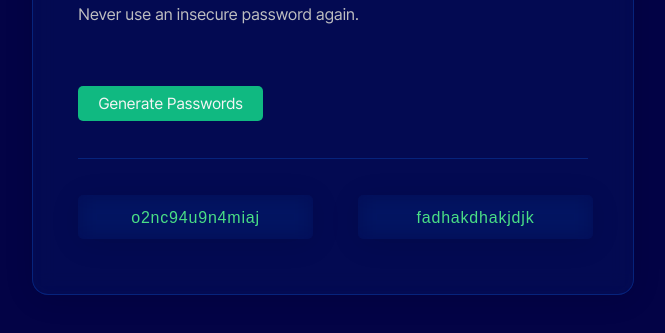
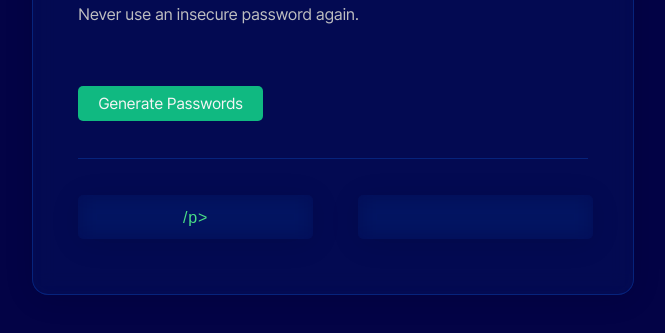
Before and after one commit to hiyori-iki/Random-Password-Generator, a plain HTML site: page index.html in a window 1280 px wide. Shown: the part 305-638 px from the top of the page, without its empty margins (307-972 px from the left). Drawn offline with Linux system fonts and the light colour scheme.

Commit message:
Updated Index.html

```diff
--- a/index.html
+++ b/index.html
@@ -15,7 +15,7 @@
             <button>Generate Passwords</button>
             <hr>
             <div class="container">
-                <p id="Password1">o2nc94u9n4miaj</p> <p id="Password2">fadhakdhakjdjk</p>
+                <p id="Password1">/p> <p id="Password2"></p>
             </div>
         </div>
     </body>
```
